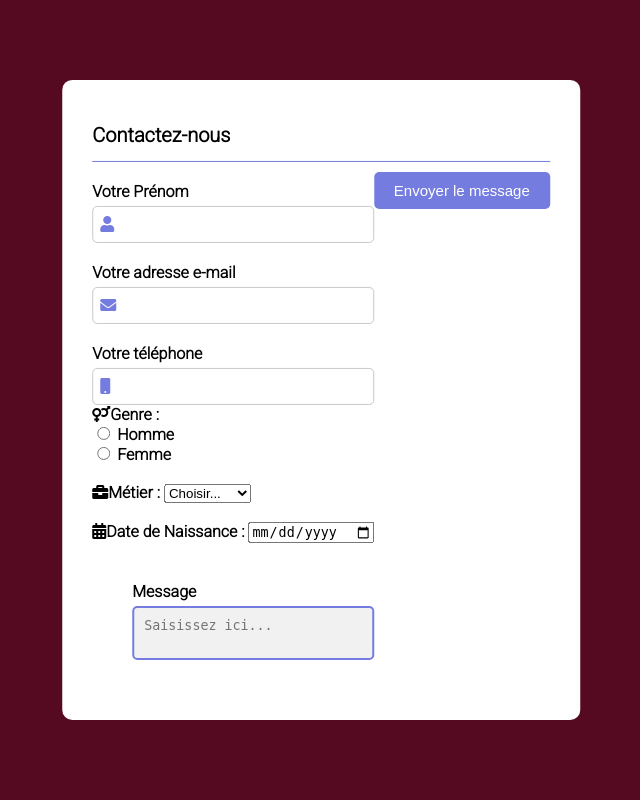
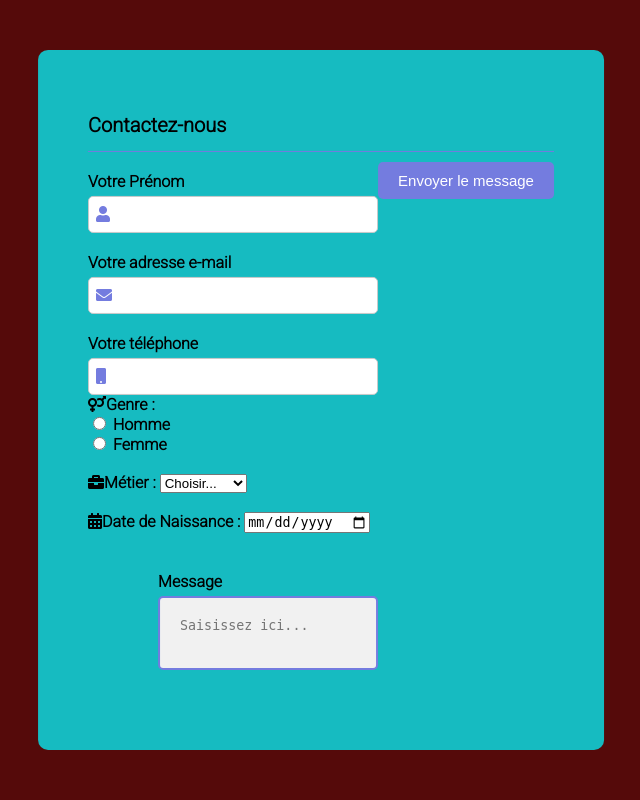
Before and after one commit to viicorico/premier-site-web-, a PHP site: page /formulaire_contact.php in a window 1280 px wide. Shown: the whole page, without its empty margins (319-959 px from the left). Run offline with PHP 8.4, Linux system fonts and the light colour scheme; some libraries are stand-ins or nearby versions.

Commit message:
j'ai mis en bordeau le fond

```diff
--- a/css/style_formulaire.css
+++ b/css/style_formulaire.css
@@ -1,10 +1,9 @@
-
 @import url("https://fonts.googleapis.com/css2?family=Roboto:wght@300&display=swap");
 
 body {
   margin: 0px;
   padding: 0px;
-  background-color: #550a21;
+  background-color: #550a0a;
   position: absolute;
   top: 50%;
   left: 50%;
@@ -14,8 +13,8 @@ body {
 }
 
 form {
-  padding: 30px;
-  background-color: white;
+  padding: 50px;
+  background-color: rgba(0, 247, 255, 0.745);
   border-radius: 10px;
 }
 form h1 {
@@ -51,15 +50,16 @@ form .corps-formulaire .gauche .groupe i {
   padding: 9px 8px;
   color: #747cdf;
 }
+
 form .corps-formulaire .droite {
-  margin-left: 40px;
+  margin-left: 70px;
 }
 form .corps-formulaire .droite .groupe {
   height: 100%;
 }
 form .corps-formulaire .droite .groupe textarea {
   margin-top: 5px;
-  padding: 10px;
+  padding: 20px;
   background-color: #f1f1f1;
   border: 2px solid #747cdf;
   outline: none;
--- a/formulaire_contact.php
+++ b/formulaire_contact.php
@@ -5,7 +5,7 @@
     <meta name="viewport" content="width=device-width, initial-scale=1.0" />
     <meta http-equiv="X-UA-Compatible" content="ie=edge" />
     <title>Formulaire de Contact</title>
-    <link rel="stylesheet" href="style_formulaire.css" />
+    <link rel="stylesheet" href="css\style_formulaire.css" />
     <link
       href="https://cdnjs.cloudflare.com/ajax/libs/font-awesome/5.13.0/css/all.min.css" rel="stylesheet"/>
   </head>
```
